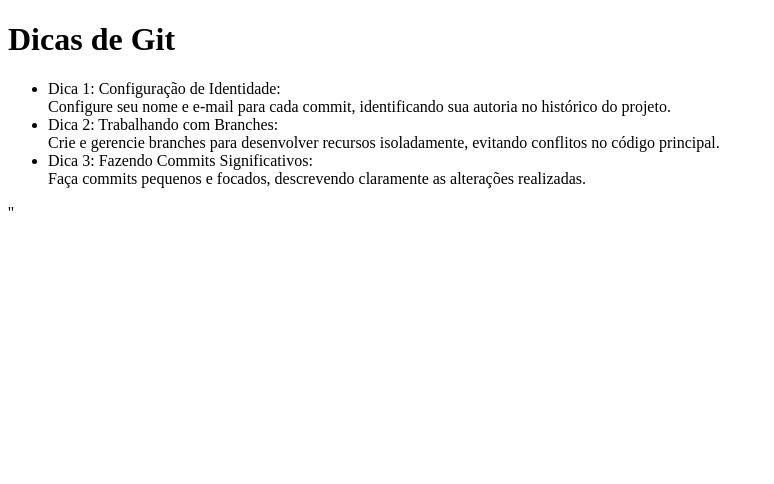
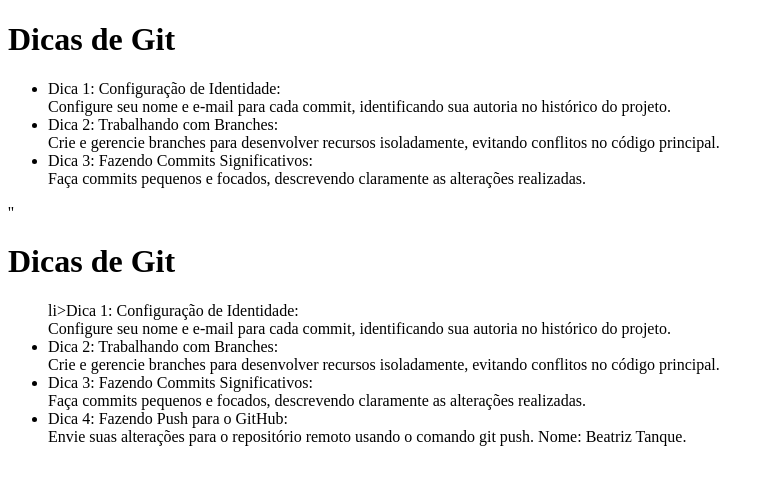
Before and after one commit to murakamibrenda-a11y/caderno-dupla3, a plain HTML site: page index.html in a window 1280 px wide. Shown: the whole page, without its empty margins (0-774 px from the left). Drawn offline with Linux system fonts and the light colour scheme.

Commit message:
Adiciona dica do Aluno B

```diff
--- a/index.html
+++ b/index.html
@@ -17,6 +17,19 @@
 
     </ul>
 ''
-    <!-- COLE SUA DICA AQUI -->
+<h1>Dicas de Git</h1>
+    <ul>
+        li>Dica 1: Configuração de Identidade: <BR>
+        Configure seu nome e e-mail para cada commit, identificando sua autoria no histórico do projeto.</li>
+
+        <li>Dica 2: Trabalhando com Branches: <BR>
+        Crie e gerencie branches para desenvolver recursos isoladamente, evitando conflitos no código principal.</li>
+
+        <li>Dica 3: Fazendo Commits Significativos: <BR>
+        Faça commits pequenos e focados, descrevendo claramente as alterações realizadas.</li>
+
+        <li>Dica 4: Fazendo Push para o GitHub: <BR>
+        Envie suas alterações para o repositório remoto usando o comando git push. Nome: Beatriz Tanque.</li>
+    </ul>
 </body>
 </html>
```
